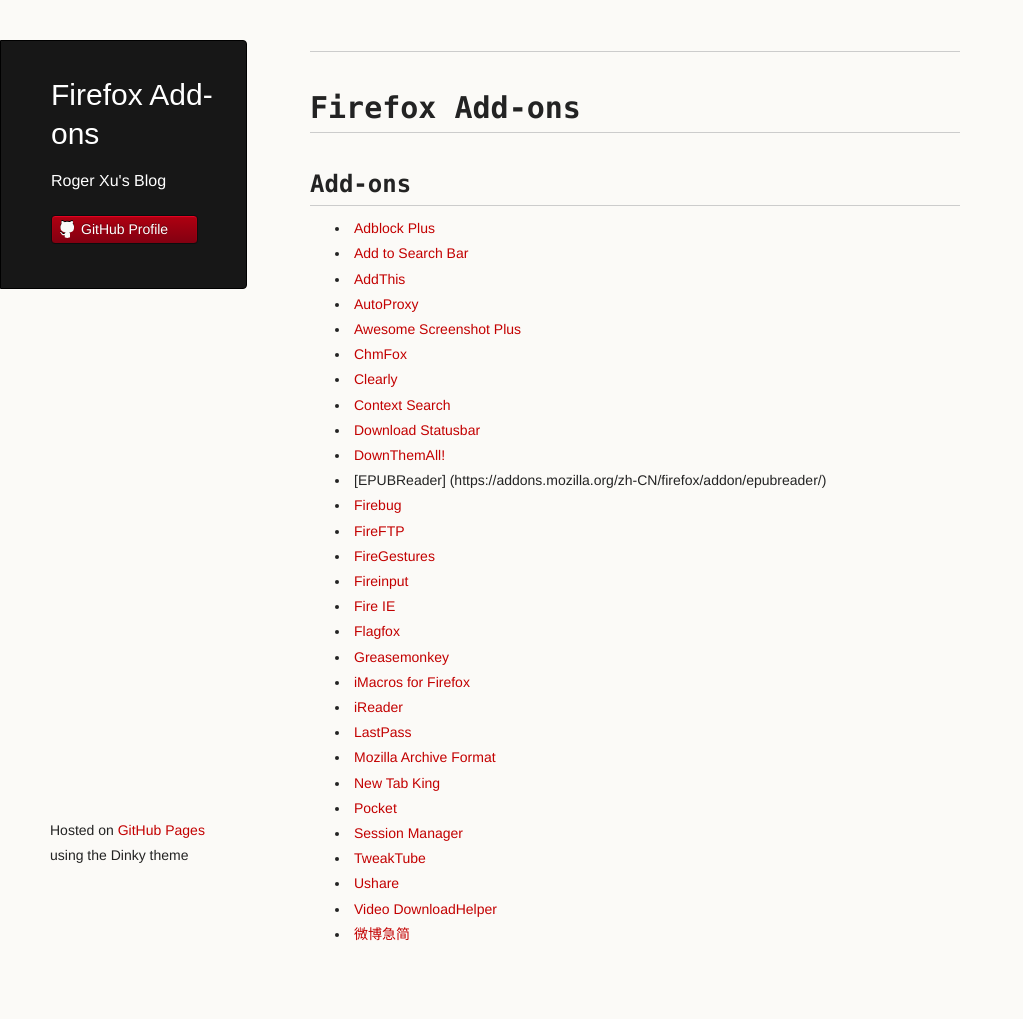
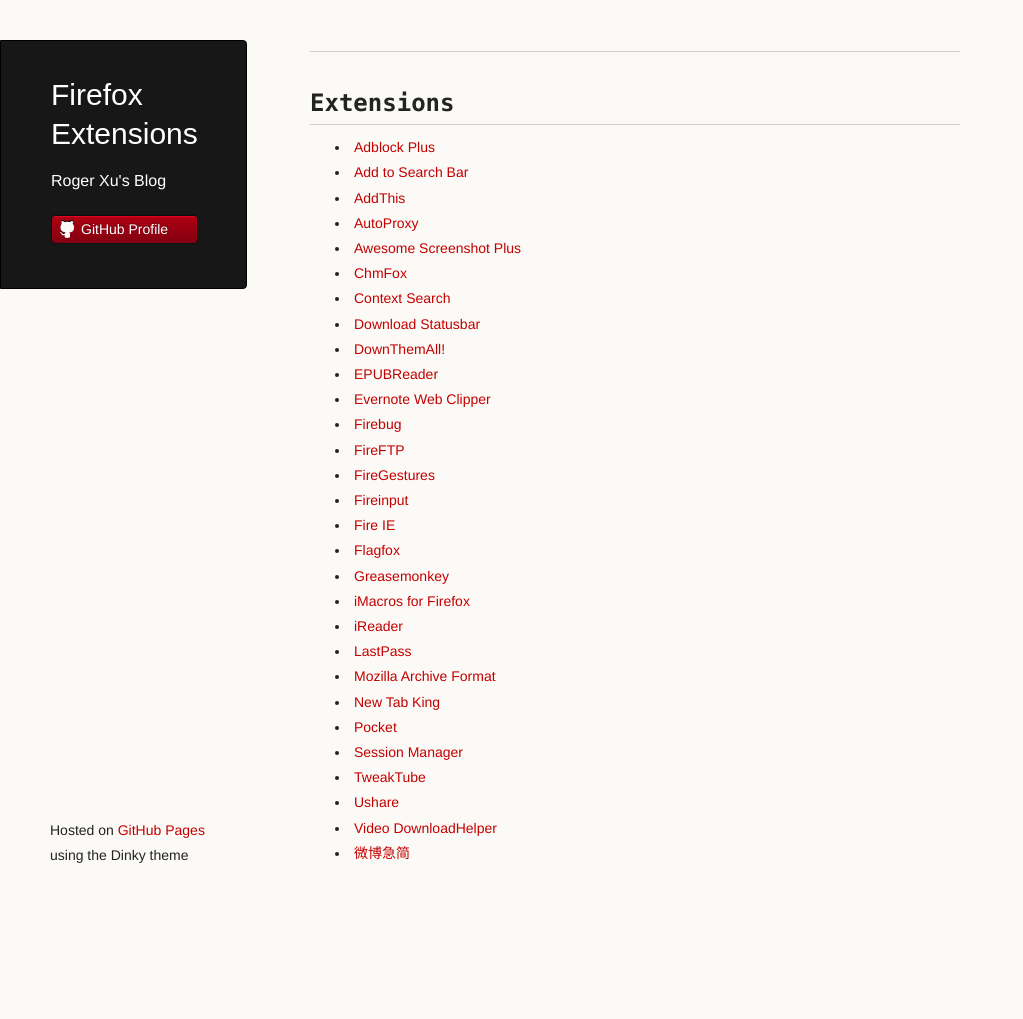
Before and after one commit to rogerxu/rogerxu.github.io, a Jekyll site: the page built from _posts/2012-11-05-firefox-extensions.md, in a window 1280 px wide. Shown: the whole page, without its empty margins (0-1023 px from the left). Built offline with Jekyll 4.4.1, drawn with Linux system fonts in a browser that asks for light colours; after the commit the page ends 938 px from its top, so only the background shows below that.

Commit message:
Update Firefox extensions.

```diff
--- a/_posts/2012-11-05-firefox-addons.md
+++ b/_posts/2012-11-05-firefox-extensions.md
@@ -1,11 +1,9 @@
 ---
 layout: post
-title: Firefox Add-ons
+title: Firefox Extensions
 ---
 
-# Firefox Add-ons
-
-## Add-ons
+## Extensions
 
 * [Adblock Plus](https://addons.mozilla.org/zh-CN/firefox/addon/adblock-plus/)
 * [Add to Search Bar](https://addons.mozilla.org/zh-CN/firefox/addon/add-to-search-bar/)
@@ -13,11 +11,11 @@
 * [AutoProxy](https://addons.mozilla.org/zh-CN/firefox/addon/autoproxy/)
 * [Awesome Screenshot Plus](https://addons.mozilla.org/zh-CN/firefox/addon/awesome-screenshot-capture-/)
 * [ChmFox](https://addons.mozilla.org/zh-CN/firefox/addon/chmfox/)
-* [Clearly](https://addons.mozilla.org/zh-CN/firefox/addon/clearly/)
 * [Context Search](https://addons.mozilla.org/zh-CN/firefox/addon/context-search/)
 * [Download Statusbar](https://addons.mozilla.org/zh-CN/firefox/addon/download-statusbar/)
 * [DownThemAll!](https://addons.mozilla.org/zh-CN/firefox/addon/downthemall/)
-* [EPUBReader] (https://addons.mozilla.org/zh-CN/firefox/addon/epubreader/)
+* [EPUBReader](https://addons.mozilla.org/zh-CN/firefox/addon/epubreader/)
+* [Evernote Web Clipper](https://addons.mozilla.org/zh-CN/firefox/addon/evernote-web-clipper/)
 * [Firebug](https://addons.mozilla.org/zh-CN/firefox/addon/firebug/)
 * [FireFTP](https://addons.mozilla.org/zh-CN/firefox/addon/fireftp/)
 * [FireGestures](https://addons.mozilla.org/zh-CN/firefox/addon/firegestures/)
```
Also changed, not shown: _posts/2012-11-05-chrome-extensions.md (+0 -2 lines).
